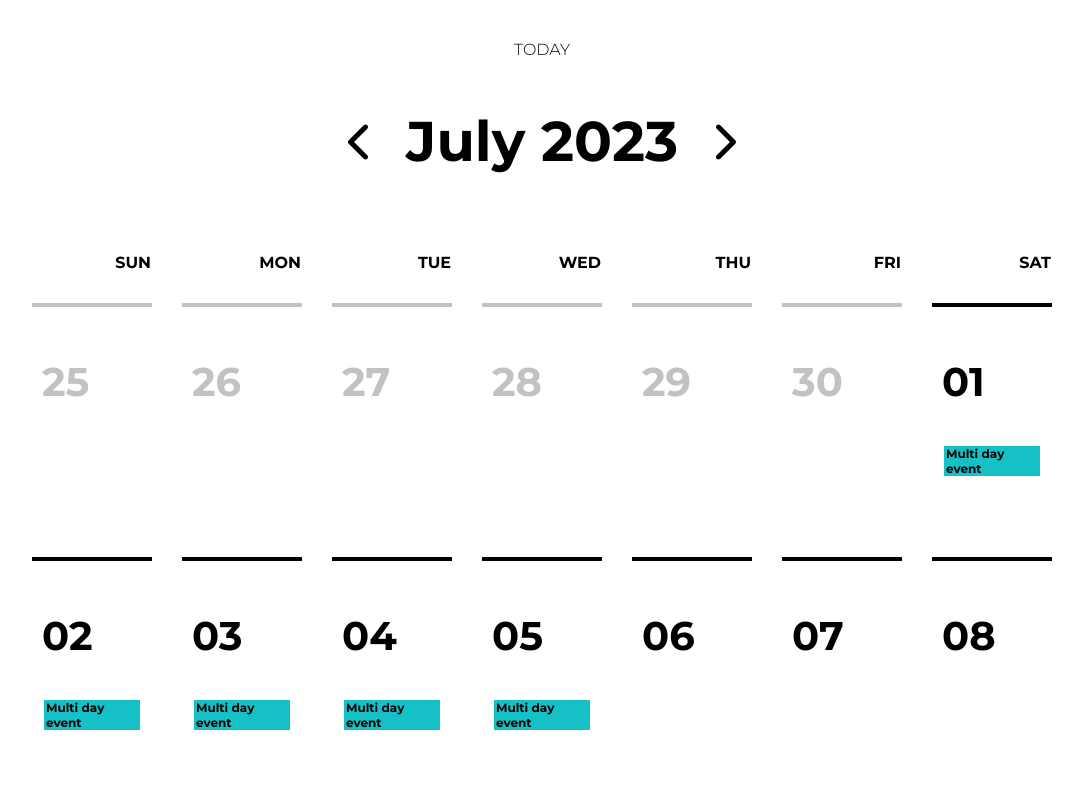
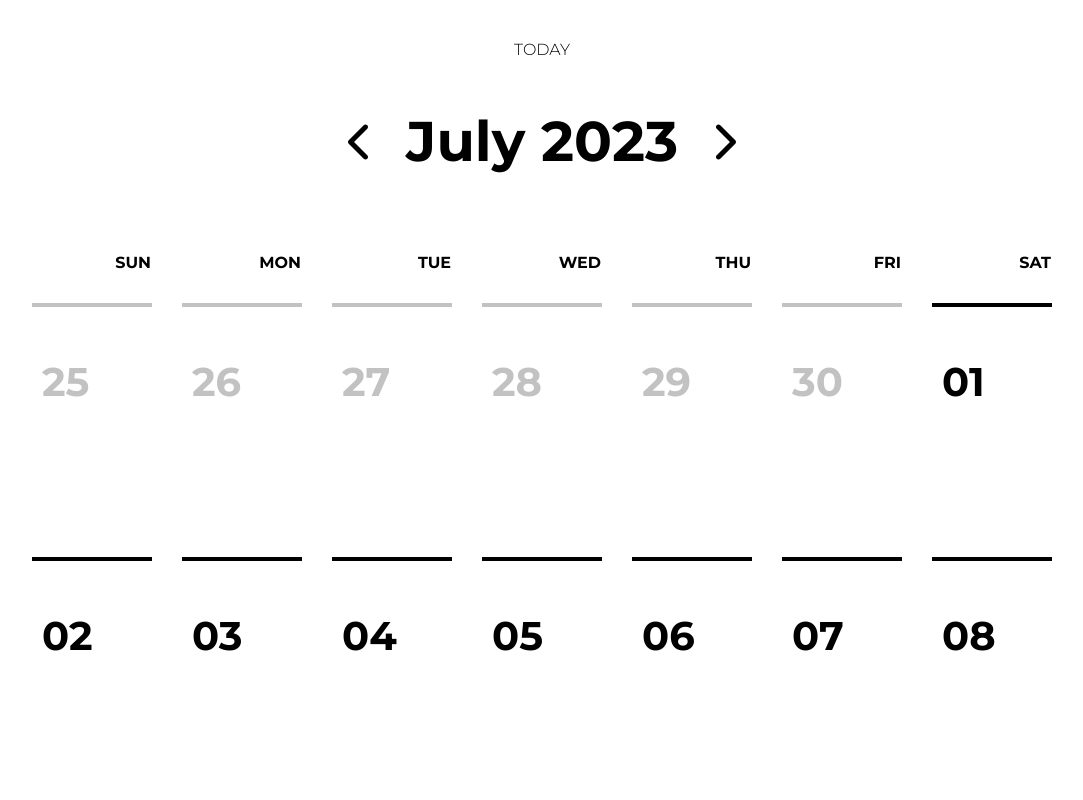
Before and after one commit to martynakr/events-calendar, a React (Vite) app: page /calendar in a window 1280 px wide. Shown: the top 800 px of the page, without its empty margins (98-1181 px from the left). Built offline with nearby package versions, Linux system fonts and the light colour scheme; data requests are answered from the project's data file.

Commit message:
fixed event info not getting displayed bug

```diff
--- a/src/components/EventCard/EventCard.tsx
+++ b/src/components/EventCard/EventCard.tsx
@@ -17,6 +17,8 @@ const EventCard = ({ event, isNotFirstEventDay }: any) => {
     //     </div>
     // );
 
+    console.log(event, "");
+
     const handleClick = () => {
         setShowEventModal(true);
         setClickedEvent(event);
@@ -25,14 +27,10 @@ const EventCard = ({ event, isNotFirstEventDay }: any) => {
     return (
         <div className={styles.EventCard} onClick={handleClick}>
             <div>
-                <p>{event.eventName}</p>
+                <p>{event.name}</p>
             </div>
         </div>
     );
 };
 
 export default EventCard;
-// 300
-// 500
-
-//
--- a/src/components/Table/TableCell/TableCell.tsx
+++ b/src/components/Table/TableCell/TableCell.tsx
@@ -28,6 +28,9 @@ const TableCell = ({ dateInfo, currMonth, onClick }: ITableCellProps) => {
                         new Date(ev.endDate) >= dateInfo)
                 );
             });
+            console.log(events, "events");
+            console.log(dateInfo, "date info");
+            console.log(filteredEvents, "filtered");
             setEventsForDay(filteredEvents);
         }
     }, [events, currMonth]);
@@ -44,6 +47,7 @@ const TableCell = ({ dateInfo, currMonth, onClick }: ITableCellProps) => {
         dateInfo.setHours(0, 0, 0, 0).toLocaleString()
     )
         classes += ` ${styles.TableCell_Today}`;
+
     return !isTabletAndBelow ? (
         <td className={classes}>
             <div
```
